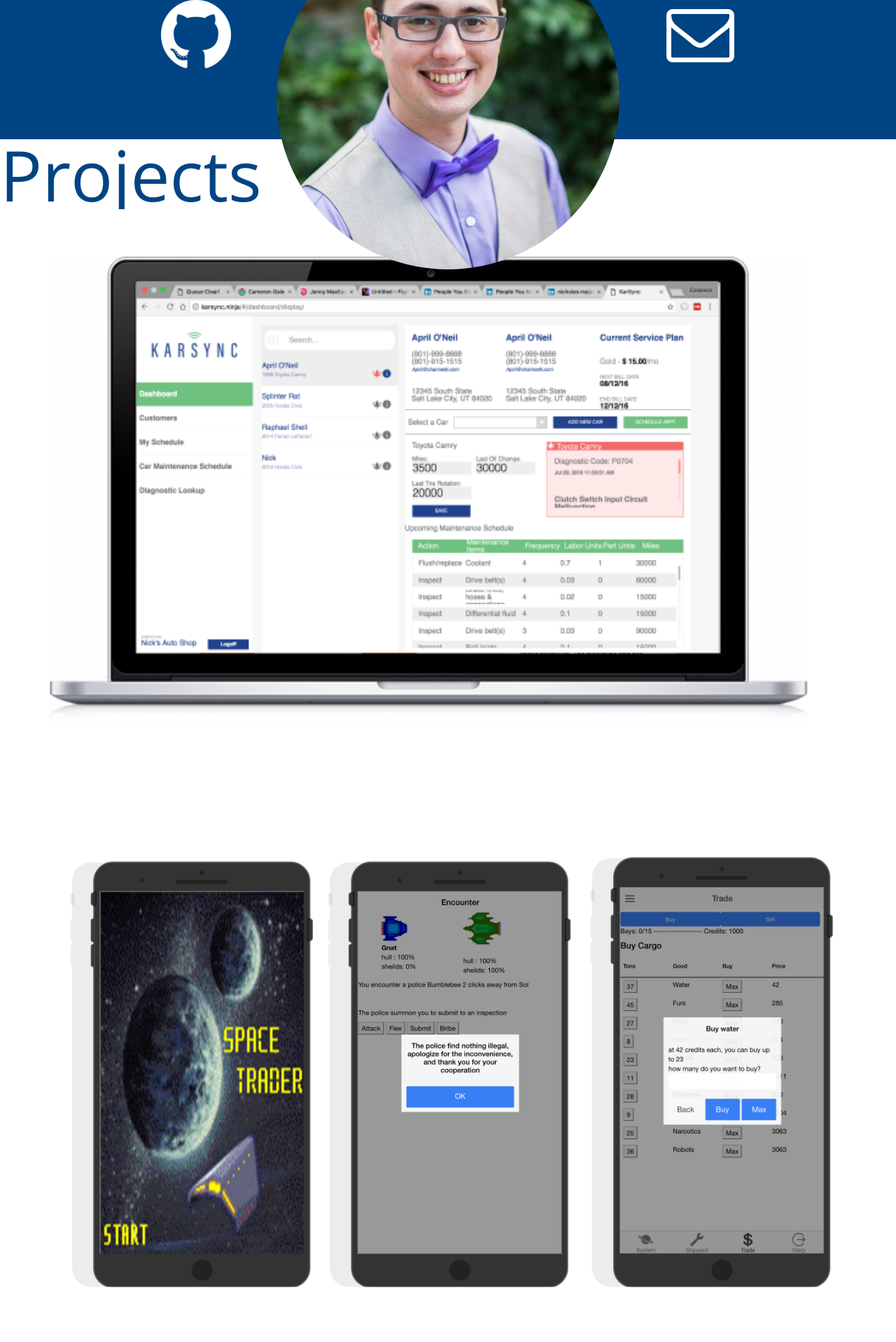
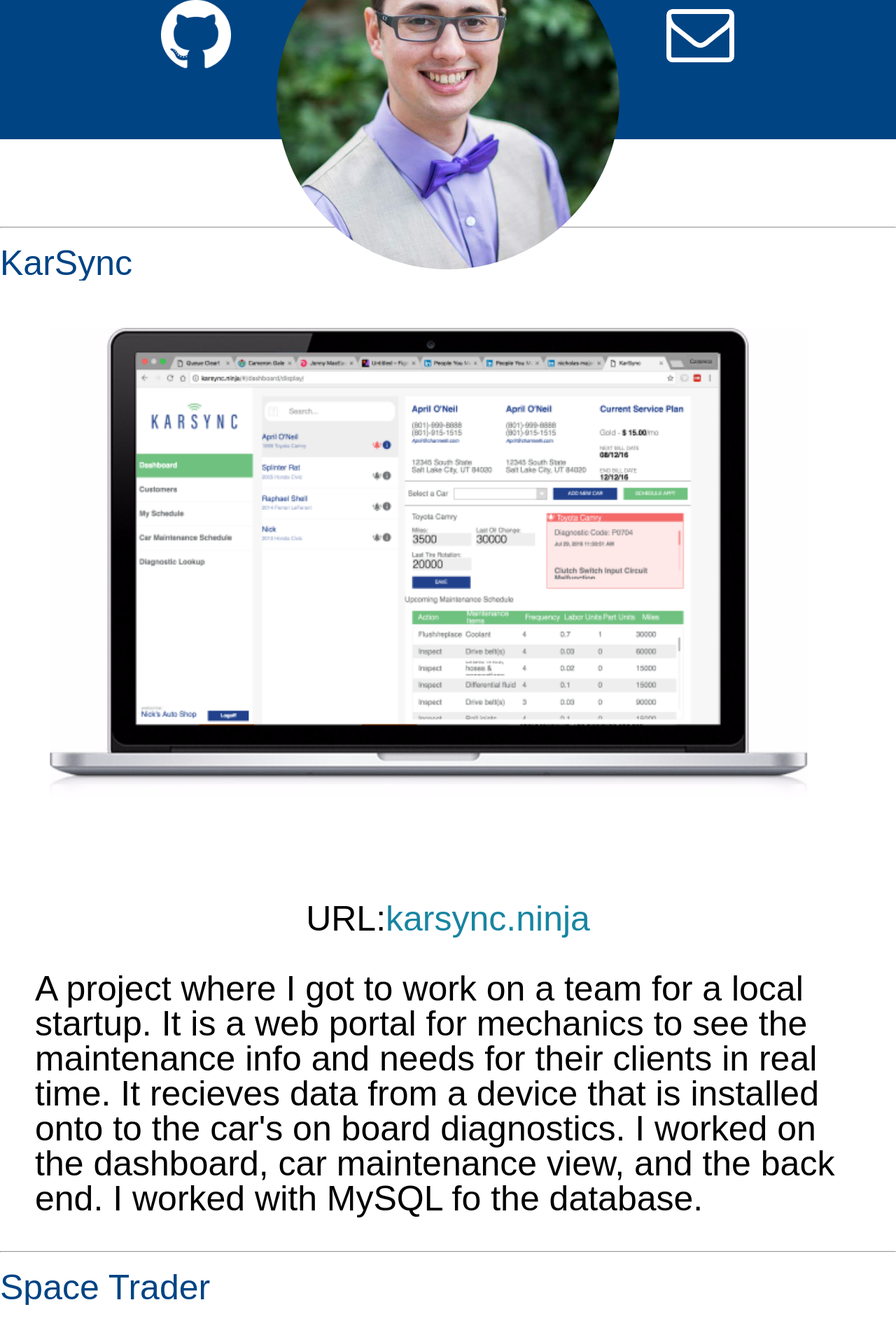
Before and after one commit to CameronEldonGale/personal-site, a PHP site: page / in a window 1280 px wide. Shown: the part 601-2519 px from the top of the page at 70% size. Run offline with PHP 8.4, Linux system fonts and the light colour scheme.

Commit message:
styling changes

```diff
--- a/index.html
+++ b/index.html
@@ -2,6 +2,7 @@
 <html>
   <head>
     <meta charset="utf-8">
+    <link rel="shortcut icon" href="img-personalSite/Vectorfavicon.png" />
     <link rel="stylesheet" href="./styling/reset.css" media="screen" title="no title">
     <link rel="stylesheet" href="./styling/main.css" media="screen" title="no title">
     <title>Cameron Gale</title>
@@ -12,10 +13,10 @@
       <p id="projects">
         Projects
       </p>
-      <p>
+      <p id="contact">
         Contact
       </p>
-      <p>
+      <p id="resume">
         Resume
       </p>
     </section>
@@ -23,9 +24,7 @@
     <section class="landing">
       <!-- <h3>"Always code as if the guy who ends up maintaining your code will be a violent psychopath who knows where you live." - Martin Golding</h3> -->
       <p>
-        My name is Cameron.
-        I accidently took a computer science course and have been coding ever since.
-        I am looking for opportunities to add to my coding skills, and get paid to do what I love.
+        Hi, my name is Cameron and I am a web developer. I first learned to develope using  MEAN stack, but I am always open to learning new things.
       </p>
 
     </section>
@@ -34,24 +33,41 @@
 
       </div>
       <div class="logos-container">
-        <div class="logo github"></div>
-        <div class="logo linkedin"></div>
-        <div class="logo email"></div>
+        <a href="https://github.com/CameronEldonGale"><div class="logo github"></div></a>
+        <a href="https://www.linkedin.com/in/cameron-gale"><div class="logo linkedin"></div></a>
+        <a href="mailto:cameroneldongale@gmail.com"><div class="logo email"></div></a>
       </div>
 
     </section>
 
-    <section class="projects">
+    <section class="projects" id="projectsDiv">
       <h2>Projects</h2>
-      <img src="img-personalSite/Karsync.png" alt="" />
-      <img src="img-personalSite/GroupspaceTraderScreen.png" alt="" />
+      <hr>
+        <div class="card">
+          <span class="blue">KarSync </span><br>
+          <img src="img-personalSite/Karsync.png" alt="" />
+          <p class="url">URL:<a href="http://karsync.ninja">karsync.ninja</a></p>
+          <p>
+            A project where I got to work on a team for a local startup. It is a web portal for mechanics to see the  maintenance info and needs for their clients in real time. It recieves data from a device that is installed onto to the car's on board diagnostics. I worked on the dashboard, car maintenance view, and the back end. I worked with MySQL fo the database.
+          </p>
+        </div>
+        <hr>
+        <div class="card">
+          <span class="blue">Space Trader</span> <br>
+          <img src="img-personalSite/GroupspaceTraderScreen.png" alt="" />
+          <p class="url">URL:<a href="http://spacetrader.ninja"> spacetrader.ninja</a></p>
+          <p>
+            My first attempt at remaking Pieter Spronck's Space Trader. A text based RPG that involves space battles, trading, and visiting different planets. Figuring out how to make trading dynamic was a challenge. I used the MEAN stack and Ionic framework. Ionic lets you make mobile apps using web languages and tools. I wanted to make it mobile to recreate the experience I had with the game playing on the palm pilot.
+          </p>
+        </div>
     </section>
 
 
-    <section class="contact">
+    <section class="contact" id="contactDiv">
       <h2>Contact</h2>
-      Email: <span class="hover"><a href="mailto:cameroneldongale@gmail.com" >cameroneldongale@gmail.com</a></span>
-
+      <br>Email: <span class="hover"><a href="mailto:cameroneldongale@gmail.com" >cameroneldongale@gmail.com</a></span>
+      <br>Github: <span class="hover"><a href="https://github.com/CameronEldonGale">github.com/CameronEldonGale</a></span>
+      <br>LinkedIn: <span class="hover"><a href="https://www.linkedin.com/in/cameron-gale">linkedin.com/in/cameron-gale</a></span>
     </section>
 
     <script src="js/justVanilla.js" charset="utf-8"></script>
--- a/js/justVanilla.js
+++ b/js/justVanilla.js
@@ -1,4 +1,24 @@
-var projectsLink = document.getElementById('projects')
-projectsLink.onclick = function () {
-  console.log("hey");
-}
+window.addEventListener("load", function(event) {
+  console.log("All resources finished loading!");
+  var projectsLink = document.getElementById('projects')
+  projectsLink.onclick = function () {
+    var position = document.getElementById('projectsDiv').getBoundingClientRect()
+    console.log(position.top);
+    window.scrollTo(0,position.top)
+  }
+  var contactsLink= document.getElementById('contact')
+  contactsLink.onclick = function () {
+    var position = document.getElementById('contactDiv').getBoundingClientRect()
+    console.log(position.top);
+    window.scrollTo(0,position.top)
+  }
+  var resumeLink= document.getElementById('resume')
+  resumeLink.onclick = function () {
+    window.open("../resources/test.text")
+  }
+  document.documentElement.onkeyup = ( function keyWasPressed(evt){
+    if (evt.keyCode === 13) {
+      console.log("Enter");
+    }
+  })
+});
--- a/styling/main.css
+++ b/styling/main.css
@@ -1,11 +1,13 @@
-@import url('https://fonts.googleapis.com/css?family=Open+Sans|Roboto+Slab');
+/*@import url('https://fonts.googleapis.com/css?family=Open+Sans|Roboto+Slab');*/
 /*font-family: 'Open Sans', sans-serif;
 font-family: 'Roboto Slab', serif;*/
 body{
-  font-family: 'Open Sans', sans-serif;
+  /*font-family: 'Open Sans', sans-serif;*/
+  font-family: sans-serif;
   font-size: 50px;
 }
 h2{
+  text-align: center;
   font-size: 200%;
   text-transform: capitalize;
 }
@@ -18,7 +20,8 @@
   align-items: center;
   justify-content: space-around;
   width: 100%;
-  font-family: 'Roboto Slab', serif;
+  /*font-family: 'Roboto Slab', serif;*/
+  font-family: serif;
   color: white;
 
 }
@@ -97,19 +100,31 @@
   background: #004484;
 }
 .projects{
-color: #004484;
+color: black;
   /*height: 25vh;*/
 }
 .projects img{
   width: 100%;
 }
-
+.blue {
+  color: #004484;
+}
 .contact{
   color: white;
   background: black;
   height: 25vh;
 }
+p{
+  margin: 1em;
+}
+a{
+  color: #1985A1;
+}
 
 a:hover{
   text-decoration: underline;
 }
+
+.url{
+  text-align: center;
+}
```
Also changed, not shown: img-personalSite/Greek_delta.png (added), img-personalSite/Vectorfavicon.png (added), 1 other file.
